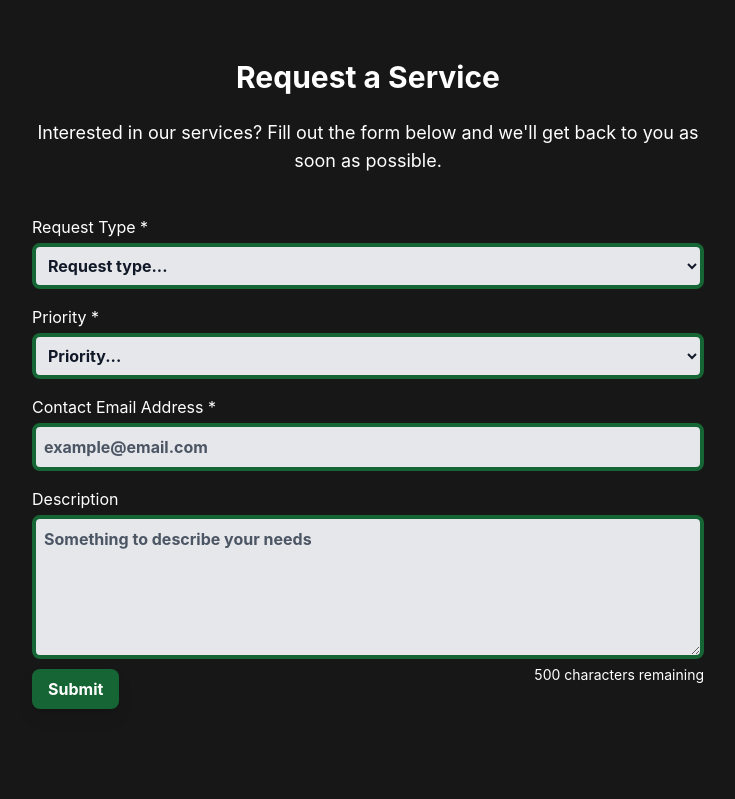
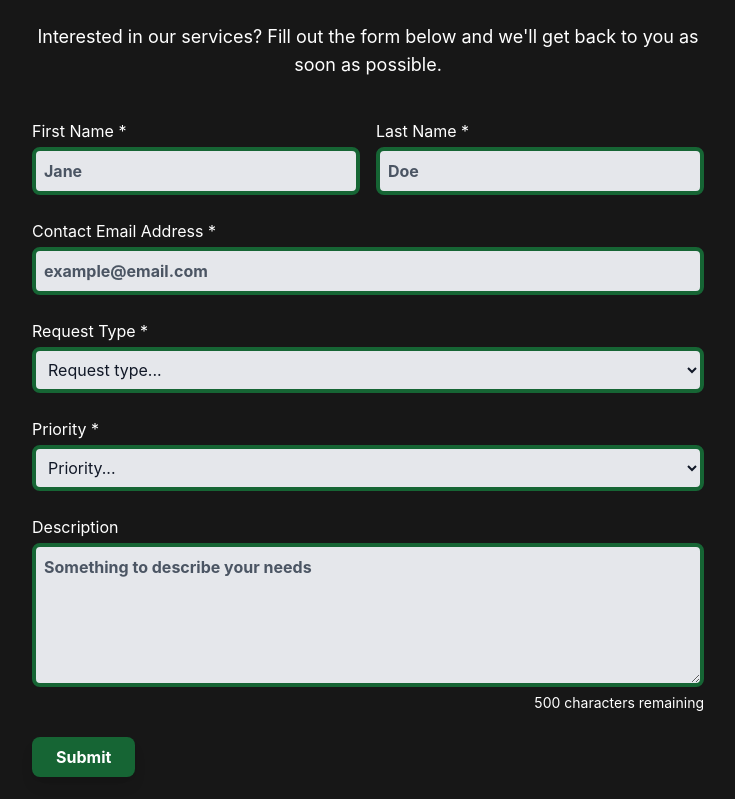
Before and after one commit to rustypotato19/RustyWS, a React (Create React App) app: page / in a window 1280 px wide. Shown: the part 3501-4300 px from the top of the page, without its empty margins (272-1007 px from the left). Built offline with nearby package versions, Linux system fonts and the light colour scheme; no server answers.

Commit message:
major form changes added name to contact

```diff
--- a/src/components/Request.tsx
+++ b/src/components/Request.tsx
@@ -2,7 +2,7 @@ import React, { useState } from "react";
 import axios from "axios";
 import LoaderComponent from "./LoadingSpinner";
 import { motion } from "framer-motion";
-import { useInView } from "react-intersection-observer"; // Import Intersection Observer
+import { useInView } from "react-intersection-observer";
 
 const Request: React.FC = () => {
   const [formData, setFormData] = useState({
@@ -10,6 +10,8 @@ const Request: React.FC = () => {
     contactInfo: "",
     description: "",
     priority: "",
+    firstName: "",
+    lastName: "",
   });
   const [charCount, setCharCount] = useState(500);
   const [loading, setLoading] = useState(false);
@@ -19,8 +21,8 @@ const Request: React.FC = () => {
   const [isCopied, setIsCopied] = useState(false);
 
   const { ref, inView } = useInView({
-    triggerOnce: true, // Animation triggers only once when the element comes into view
-    threshold: 0.2, // Trigger when 20% of the component is visible
+    triggerOnce: true,
+    threshold: 0.2,
   });
 
   const handleInputChange = (
@@ -68,6 +70,8 @@ const Request: React.FC = () => {
       contactInfo: formData.contactInfo,
       description: formData.description,
       priority: formData.priority,
+      firstName: formData.firstName,
+      lastName: formData.lastName,
     };
 
     try {
@@ -97,18 +101,34 @@ const Request: React.FC = () => {
   };
 
   const handleClose = () => {
-    // Reset state on close
     setFormData({
       requestType: "",
       contactInfo: "",
       description: "",
       priority: "",
+      firstName: "",
+      lastName: "",
     });
     setCharCount(500);
     setSuccess(false);
     setError("");
-    setTicketId(""); // Reset ticket ID
-    setIsCopied(false); // Reset copied state
+    setTicketId("");
+    setIsCopied(false);
+  };
+
+  const formContainerVariants = {
+    hidden: { opacity: 0 },
+    visible: {
+      opacity: 1,
+      transition: {
+        staggerChildren: 0.1, // Stagger effect for children
+      },
+    },
+  };
+
+  const formItemVariants = {
+    hidden: { opacity: 0, y: 20 },
+    visible: { opacity: 1, y: 0, transition: { duration: 0.5 } },
   };
 
   return (
@@ -121,9 +141,9 @@ const Request: React.FC = () => {
     >
       <motion.div
         className="w-full max-w-2xl mx-auto"
-        initial={{ opacity: 0, x: -50 }}
-        animate={inView ? { opacity: 1, x: 0 } : {}}
-        transition={{ duration: 0.7, ease: "easeInOut", delay: 0.3 }}
+        variants={formContainerVariants}
+        initial="hidden"
+        animate={inView ? "visible" : "hidden"}
       >
         {!success ? (
           <>
@@ -134,12 +154,67 @@ const Request: React.FC = () => {
               Interested in our services? Fill out the form below and we'll get
               back to you as soon as possible.
             </p>
-            <form onSubmit={handleSubmit} className="space-y-4">
+            <motion.form
+              onSubmit={handleSubmit}
+              className="space-y-6"
+              variants={formContainerVariants}
+            >
+              {/* First Name and Last Name */}
               <motion.div
-                initial={{ opacity: 0, x: -50 }}
-                animate={inView ? { opacity: 1, x: 0 } : {}}
-                transition={{ duration: 0.7, ease: "easeInOut", delay: 0.5 }}
+                className="flex flex-row gap-4"
+                variants={formItemVariants}
               >
+                <div className="w-1/2">
+                  <label htmlFor="first-name" className="block mb-1">
+                    First Name *
+                  </label>
+                  <input
+                    type="text"
+                    id="first-name"
+                    name="firstName"
+                    value={formData.firstName}
+                    onChange={handleInputChange}
+                    className="w-full text-gray-900 placeholder:text-gray-600 border-green-800 border-4 bg-gray-200 placeholder:font-bold rounded-lg p-2"
+                    placeholder="Jane"
+                    required
+                  />
+                </div>
+                <div className="w-1/2">
+                  <label htmlFor="last-name" className="block mb-1">
+                    Last Name *
+                  </label>
+                  <input
+                    type="text"
+                    id="last-name"
+                    name="lastName"
+                    value={formData.lastName}
+                    onChange={handleInputChange}
+                    className="w-full text-gray-900 placeholder:text-gray-600 border-green-800 border-4 bg-gray-200 placeholder:font-bold rounded-lg p-2"
+                    placeholder="Doe"
+                    required
+                  />
+                </div>
+              </motion.div>
+
+              {/* Contact Email */}
+              <motion.div variants={formItemVariants}>
+                <label htmlFor="contact-info" className="block mb-1">
+                  Contact Email Address *
+                </label>
+                <input
+                  type="email"
+                  id="contact-info"
+                  name="contactInfo"
+                  value={formData.contactInfo}
+                  onChange={handleInputChange}
+                  className="w-full text-gray-900 placeholder:text-gray-600 border-green-800 border-4 bg-gray-200 placeholder:font-bold rounded-lg p-2"
+                  placeholder="example@email.com"
+                  required
+                />
+              </motion.div>
+
+              {/* Request Type */}
+              <motion.div variants={formItemVariants}>
                 <label htmlFor="request-type" className="block mb-1">
                   Request Type *
                 </label>
@@ -148,25 +223,19 @@ const Request: React.FC = () => {
                   name="requestType"
                   value={formData.requestType}
                   onChange={handleInputChange}
-                  className="w-full text-gray-900 font-bold bg-gray-200 border-green-800 border-4 rounded-lg p-2"
+                  className="w-full text-gray-900 bg-gray-200 border-green-800 border-4 rounded-lg p-2"
                   required
                 >
                   <option value="">Request type...</option>
-                  <option value="web-development">
-                    Website Development
-                  </option>
+                  <option value="web-development">Website Development</option>
                   <option value="plugin-development">Plugin Development</option>
-                  {/* <option value="standalone-project">Strategy Consultation</option> */}
                   <option value="standalone-project">Coding Project</option>
                   <option value="other">Other (Specify)</option>
                 </select>
               </motion.div>
 
-              <motion.div
-                initial={{ opacity: 0, x: -50 }}
-                animate={inView ? { opacity: 1, x: 0 } : {}}
-                transition={{ duration: 0.7, ease: "easeInOut", delay: 0.7 }}
-              >
+              {/* Priority */}
+              <motion.div variants={formItemVariants}>
                 <label htmlFor="priority" className="block mb-1">
                   Priority *
                 </label>
@@ -175,7 +244,7 @@ const Request: React.FC = () => {
                   name="priority"
                   value={formData.priority}
                   onChange={handleInputChange}
-                  className="w-full text-gray-900 font-bold bg-gray-200 border-green-800 border-4 rounded-lg p-2"
+                  className="w-full text-gray-900 bg-gray-200 border-green-800 border-4 rounded-lg p-2"
                   required
                 >
                   <option value="">Priority...</option>
@@ -185,31 +254,8 @@ const Request: React.FC = () => {
                 </select>
               </motion.div>
 
-              <motion.div
-                initial={{ opacity: 0, x: -50 }}
-                animate={inView ? { opacity: 1, x: 0 } : {}}
-                transition={{ duration: 0.7, ease: "easeInOut", delay: 0.9 }}
-              >
-                <label htmlFor="contact-info" className="block mb-1">
-                  Contact Email Address *
-                </label>
-                <input
-                  type="text"
-                  id="contact-info"
-                  name="contactInfo"
-                  value={formData.contactInfo}
-                  onChange={handleInputChange}
-                  className="w-full text-gray-900 font-bold placeholder:text-gray-600 border-green-800 border-4 bg-gray-200 placeholder:font-bold rounded-lg p-2"
-                  placeholder="example@email.com"
-                  required
-                />
-              </motion.div>
-
-              <motion.div
-                initial={{ opacity: 0, x: -50 }}
-                animate={inView ? { opacity: 1, x: 0 } : {}}
-                transition={{ duration: 0.7, ease: "easeInOut", delay: 1.1 }}
-              >
+              {/* Description */}
+              <motion.div variants={formItemVariants}>
                 <label htmlFor="description" className="block mb-1">
                   Description
                 </label>
@@ -220,7 +266,7 @@ const Request: React.FC = () => {
                   name="description"
                   value={formData.description}
                   onChange={handleInputChange}
-                  className="w-full text-gray-900 font-bold placeholder:text-gray-600 border-green-800 border-4 placeholder:font-bold bg-gray-200 rounded-lg p-2"
+                  className="w-full text-gray-900 placeholder:text-gray-600 border-green-800 border-4 bg-gray-200 placeholder:font-bold rounded-lg p-2"
                   placeholder="Something to describe your needs"
                 ></textarea>
                 <div className="text-right text-sm">
@@ -228,16 +274,15 @@ const Request: React.FC = () => {
                 </div>
               </motion.div>
 
+              {/* Submit Button */}
               <motion.button
                 type="submit"
-                className="bg-green-800 w-fit self-start hover:bg-green-900 drop-shadow-lg hover:scale-[102%] text-white font-bold py-2 px-4 rounded-lg relative bottom-8"
-                initial={{ opacity: 0, x: -50 }}
-                animate={inView ? { opacity: 1, x: 0 } : {}}
-                transition={{ duration: 0.7, ease: "easeInOut", delay: 1.1 }}
+                className="bg-green-800 hover:bg-green-900 text-white font-bold py-2 px-6 rounded-lg shadow-lg"
+                variants={formItemVariants}
               >
                 Submit
               </motion.button>
-            </form>
+            </motion.form>
             {loading && (
               <motion.div
                 className="fixed inset-0 w-screen bg-neutral-800 h-screen flex justify-center items-center backdrop-blur z-40"
@@ -322,7 +367,6 @@ const Request: React.FC = () => {
           </motion.div>
         )}
       </motion.div>
-      <p id="tickets" className="transparent relative top-52" />
     </motion.div>
   );
 };
--- a/src/components/Skills.tsx
+++ b/src/components/Skills.tsx
@@ -176,7 +176,7 @@ const Skills: React.FC = () => {
             <motion.img
               src={skill.img}
               alt={skill.name}
-              className={`h-24 md:h-32 w-24 md:w-32 object-contain transition-all duration-300`}
+              className={`h-16 md:h-24 w-16 md:w-24 object-contain transition-all duration-300`}
             />
             <p className="mt-2 text-center font-semibold">{skill.name}</p>
           </motion.div>
```
Also changed, not shown: src/components/TicketViewer.tsx (+9 -9 lines).
